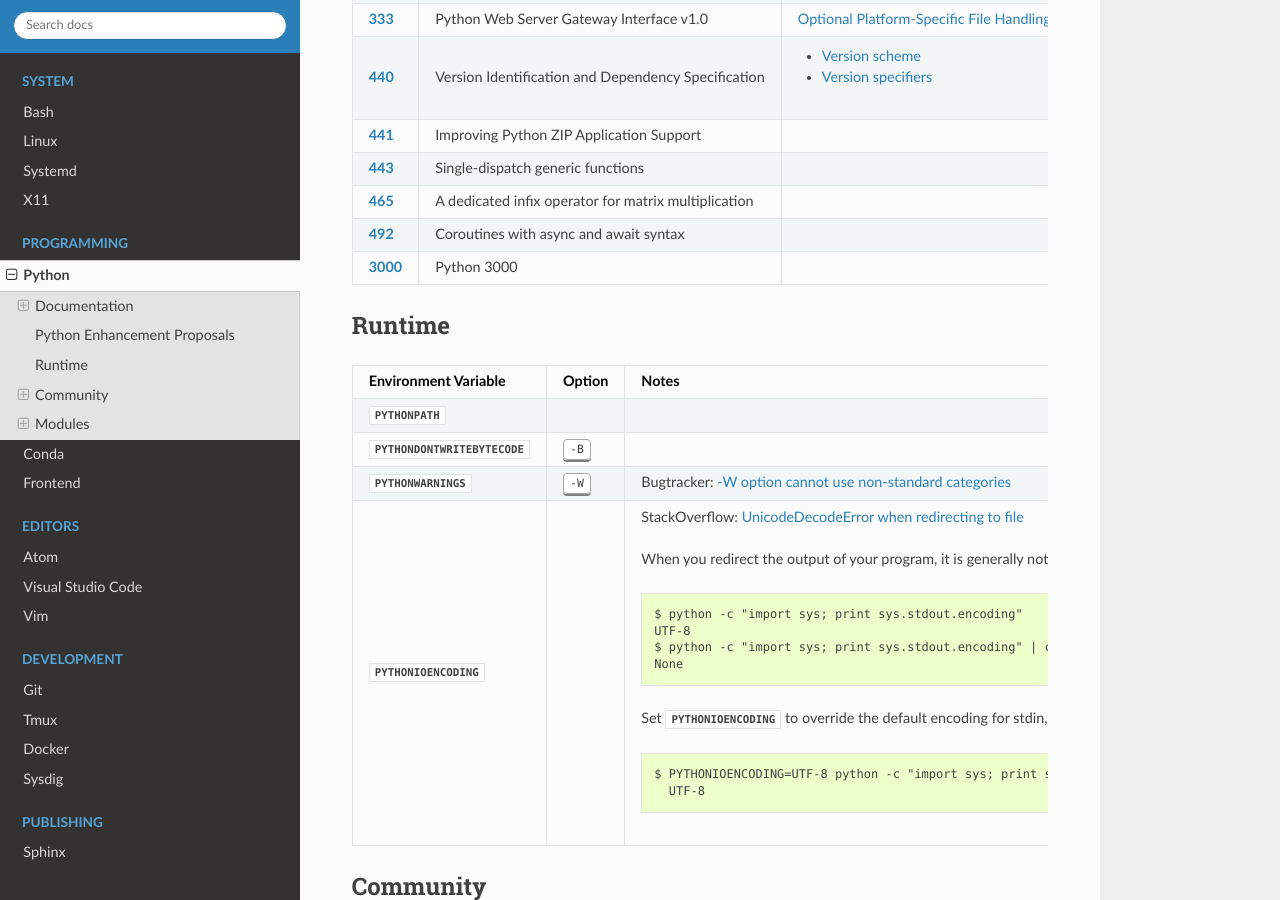
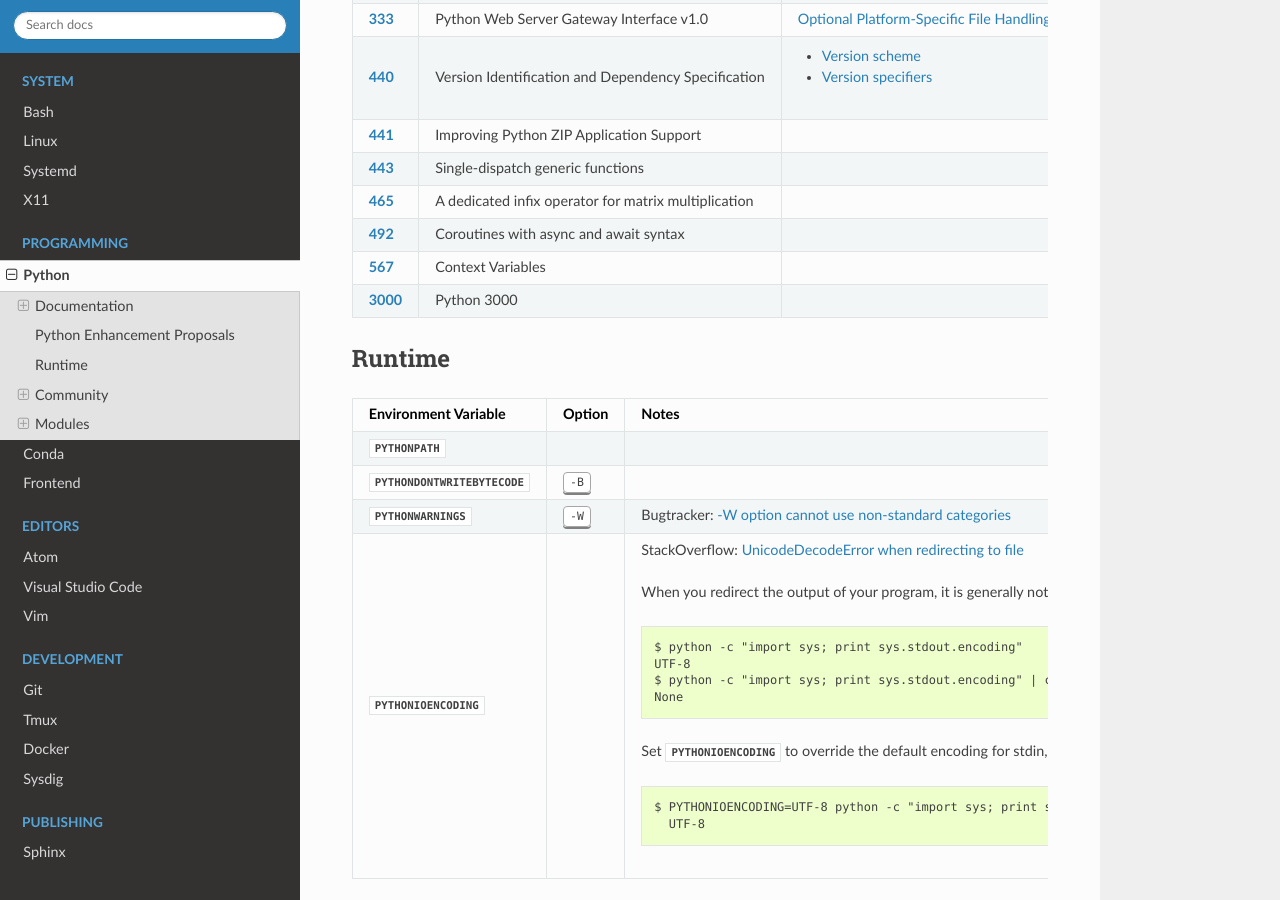
Before and after one commit to heterotopian/technotes, a Sphinx documentation site: the page built from source/python/index.rst, in a window 1280 px wide and 900 px high, scrolled down 885 px. Built offline with Sphinx 7.4.7 and the Read the Docs theme 2.0.0, drawn with Linux system fonts in a browser that asks for light colours.

Commit message:
Add PEP-567

```diff
--- a/source/python/index.rst
+++ b/source/python/index.rst
@@ -93,6 +93,10 @@ Python Enhancement Proposals
 
     * - :pep:`492 <492>`
       - Coroutines with async and await syntax
+      -
+
+    * - :pep:`567 <567>`
+      - Context Variables
       -
 
     * - :pep:`3000 <3000>`
```
